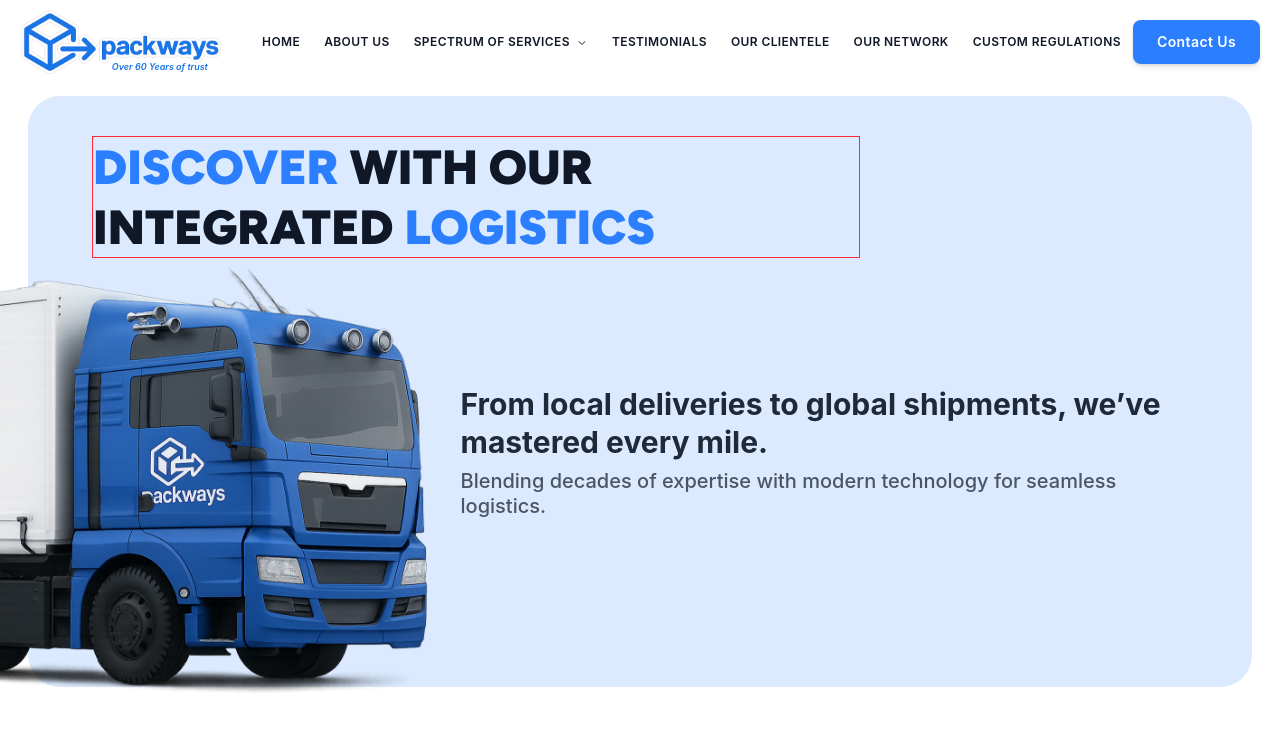
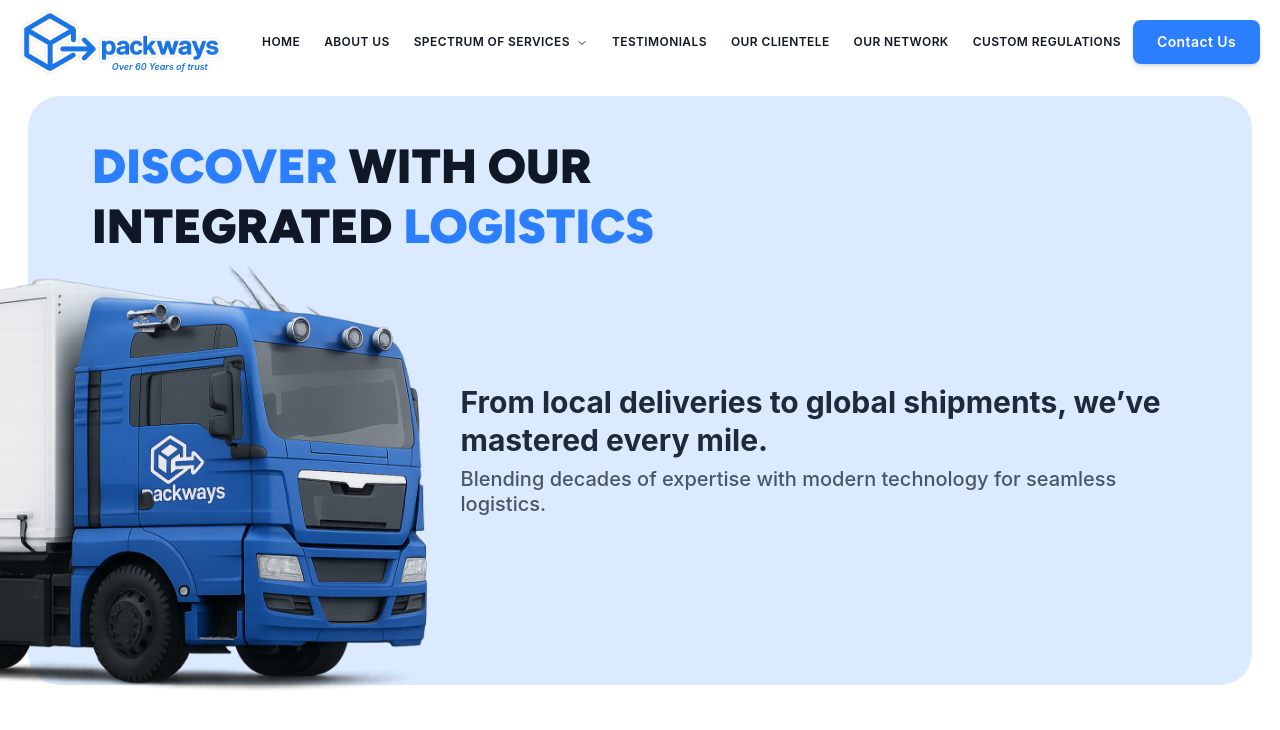
Before and after one commit to Kk-0010/packways, a React (Vite) app in the folder client/: page / in a window 1280 px wide. Shown: the top 730 px of the page. Built offline with nearby package versions, Linux system fonts and the light colour scheme.

Commit message:
some changes to hero section

```diff
--- a/client/src/components/Hero/Hero.jsx
+++ b/client/src/components/Hero/Hero.jsx
@@ -6,7 +6,7 @@ export default function Hero() {
       <section className="h-screen mt-24 max-w-7xl px-3 sm:px-5 md:px-7 lg:mx-auto">
         <div className="bg-blue-100 rounded-4xl p-8 sm:py-10 sm:px-16">
           {/* Heading */}
-          <h1 className="max-w-sm md:max-w-xl lg:max-w-3xl border border-red-500 text-2xl md:text-4xl lg:text-5xl 2xl:text-6xl font-black leading-tight font-figtree">
+          <h1 className="max-w-sm md:max-w-xl lg:max-w-3xl text-2xl md:text-4xl lg:text-5xl 2xl:text-6xl font-black leading-tight font-figtree">
             <span className="text-primary">DISCOVER</span> WITH OUR INTEGRATED{" "}
             <span className="text-primary">LOGISTICS</span>
           </h1>
```
